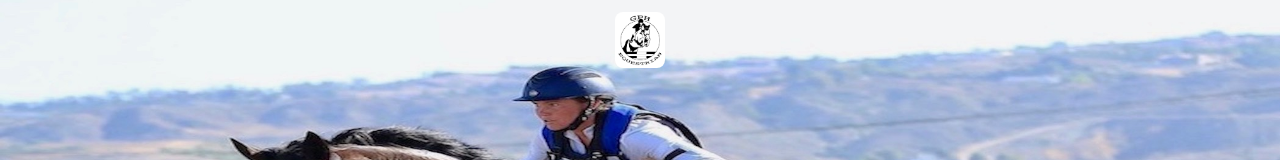
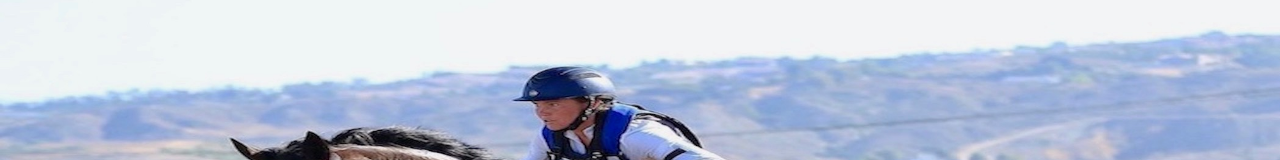
Before and after one commit to DangerDan88/gph-site, a Gatsby site: page / in a window 1280 px wide. Shown: the top 160 px of the page. Built offline with nearby package versions, Linux system fonts and the light colour scheme; Gatsby itself is replaced by a stand-in of ours.

Commit message:
need to figure out logo issue

```diff
--- a/src/components/header.js
+++ b/src/components/header.js
@@ -1,7 +1,7 @@
 import React from "react"
 import Nav from "../components/nav"
 import { graphql, StaticQuery } from "gatsby"
-import GPH from "../images/gphlogo.jpg"
+//import GPH from "../images/gphlogo.jpg"
 //import Img from "gatsby-image"
 import BackgroundImage from "gatsby-background-image"
 
@@ -27,15 +27,7 @@ export default function Header({ data }) {
             id="mainPic"
             fluid={data.headerImage.childImageSharp.fluid}
           >
-            <div className="flex justify-center pt-3">
-              <img
-                src={GPH}
-                alt="logo"
-                height="50px"
-                width="50px"
-                className="rounded-lg"
-              />
-            </div>
+            <div className="flex justify-center pt-3"></div>
           </BackgroundImage>
           <Nav />
         </header>
```
